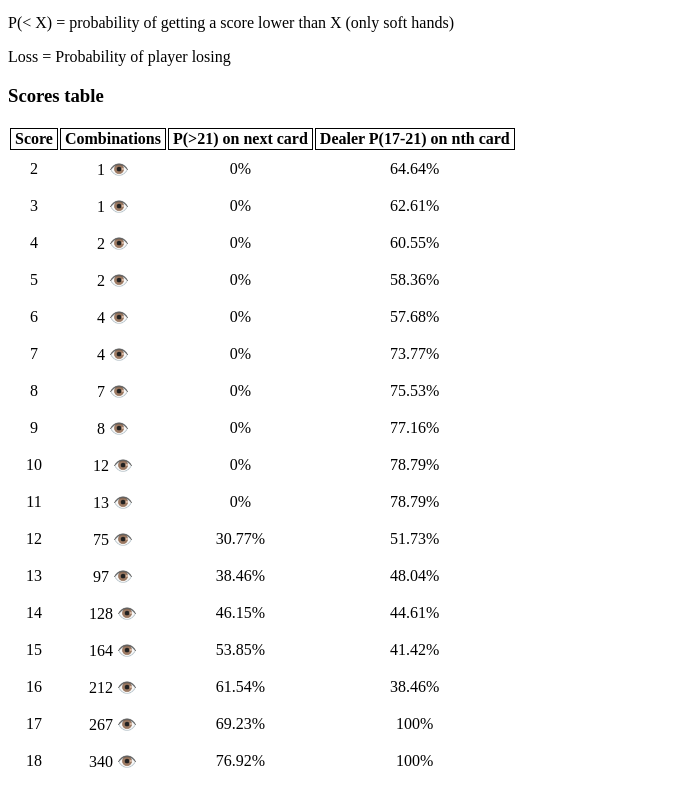
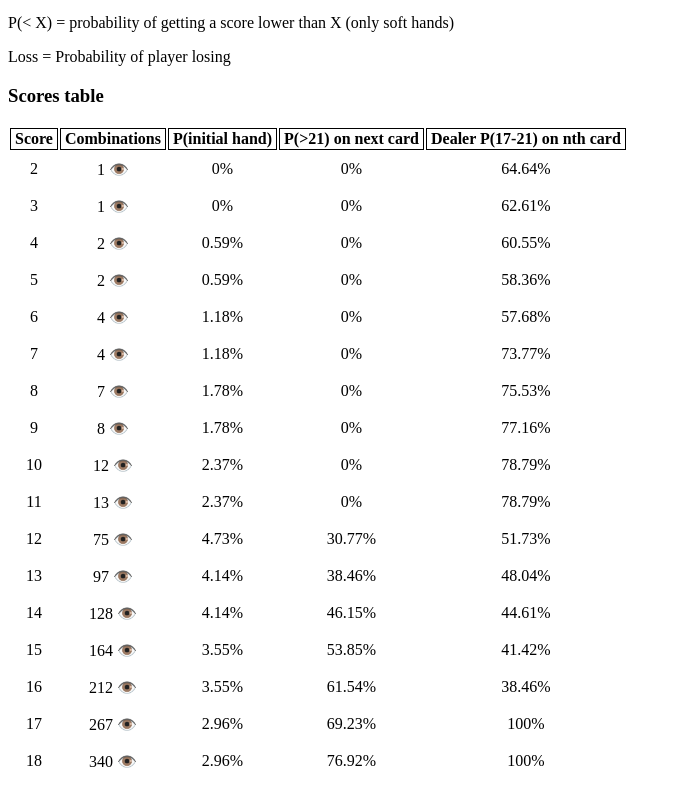
Before and after one commit to capelski/blackjack-odds, a React app: page / in a window 1280 px wide. Shown: the part 924-1714 px from the top of the page, without its empty margins (0-681 px from the left). Built offline with nearby package versions, Linux system fonts and the light colour scheme.

Commit message:
Compute initial hand probabilities

```diff
--- a/src/components/all-score-stats-table.tsx
+++ b/src/components/all-score-stats-table.tsx
@@ -60,6 +60,14 @@ export const AllScoreStatsTable = (props: AllScoreStatsTableProps) => {
                 id: 'combinations'
             },
             {
+                accessor: 'initialHandProbability',
+                Cell: (cellProps: CellProps<ScoreStats, ScoreStats['initialHandProbability']>) => {
+                    return <RoundedFloat value={cellProps.value} />;
+                },
+                Header: `P(initial hand)`,
+                id: 'initial-hand-probability'
+            },
+            {
                 accessor: 'key',
                 Cell: (cellProps: CellProps<ScoreStats, ScoreStats['key']>) => {
                     return (
--- a/src/components/app.tsx
+++ b/src/components/app.tsx
@@ -18,7 +18,7 @@ import {
 import { AllScoreStatsTable } from './all-score-stats-table';
 import { DealerCardBasedDecisionsTable } from './dealer-card-based-decisions-table';
 
-// TODO Compute hands playerWeight as initial hand probability. Compute overall loss
+// TODO Compute overall loss
 
 const parseHitMinimalProbabilityGain = (hitMinimalProbabilityGain: string) =>
     parseInt(hitMinimalProbabilityGain) / 100 || 0;
@@ -39,7 +39,10 @@ export const App: React.FC = () => {
     useEffect(() => {
         const nextOutcomesSet = getOutcomesSet();
         const nextAllHands = getAllHands(nextOutcomesSet);
-        const nextAllScoreStats = getAllScoreStats(nextAllHands);
+        const nextAllScoreStats = getAllScoreStats({
+            allHands: nextAllHands,
+            outcomesSet: nextOutcomesSet
+        });
         const nextOneMoreCardProbabilities = getOneMoreCardProbabilities({
             allScoreStats: nextAllScoreStats,
             outcomesSet: nextOutcomesSet
--- a/src/logic/score-stats.ts
+++ b/src/logic/score-stats.ts
@@ -23,7 +23,13 @@ import { isBustScore } from './hand';
 /**
  * Returns a list of all possible valid scores' stats
  */
-export const getAllScoreStats = (allHands: Hand[]): ScoreStats[] => {
+export const getAllScoreStats = ({
+    allHands,
+    outcomesSet
+}: {
+    allHands: Hand[];
+    outcomesSet: OutcomesSet;
+}): ScoreStats[] => {
     const allScoresStatsMap = <Dictionary<ScoreStats>>{};
     const allScoreStats: ScoreStats[] = [];
 
@@ -33,6 +39,7 @@ export const getAllScoreStats = (allHands: Hand[]): ScoreStats[] => {
         if (allScoresStatsMap[hand.scoreKey] === undefined) {
             allScoresStatsMap[hand.scoreKey] = {
                 combinations: [handSymbols],
+                initialHandProbability: 0,
                 key: hand.scoreKey,
                 representativeHand: hand
             };
@@ -40,6 +47,17 @@ export const getAllScoreStats = (allHands: Hand[]): ScoreStats[] => {
         } else {
             allScoresStatsMap[hand.scoreKey].combinations.push(handSymbols);
         }
+
+        allScoresStatsMap[hand.scoreKey].initialHandProbability +=
+            hand.cardSymbols.length === 2
+                ? hand.cardSymbols
+                      .map(
+                          (cardSymbol) =>
+                              outcomesSet.allOutcomes.find((o) => o.symbol === cardSymbol)!.weight /
+                              outcomesSet.totalWeight
+                      )
+                      .reduce((reduced, weight) => reduced * weight, 1)
+                : 0;
     });
 
     return allScoreStats;
--- a/src/types/score-stats.ts
+++ b/src/types/score-stats.ts
@@ -3,6 +3,7 @@ import { Hand } from './hand';
 
 export type ScoreStats = {
     combinations: string[];
+    initialHandProbability: number;
     key: ScoreKey;
     representativeHand: Hand;
 };
```
